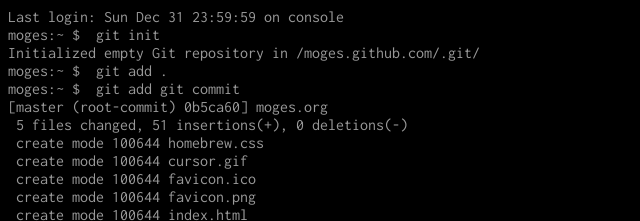
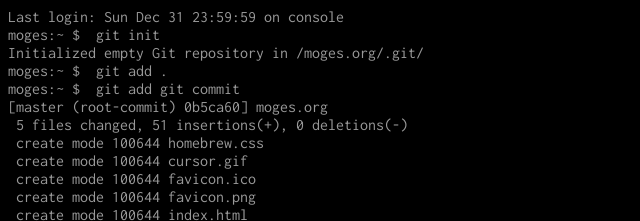
Before and after one commit to moges/moges.github.com, a plain HTML site: page index.html in a window 1280 px wide. Shown: the top 221 px of the page, 0-640 px from the left. Drawn offline with Linux system fonts and the light colour scheme.

Commit message:
updated Git repository location

```diff
--- a/index.html
+++ b/index.html
@@ -10,7 +10,7 @@
 <div id="old">
 <p>Last login: Sun Dec 31 23:59:59 on console</p>
 <p>moges:~ $&nbsp; git init</p>
-<p>Initialized empty Git repository in /moges.github.com/.git/</p>
+<p>Initialized empty Git repository in /moges.org/.git/</p>
 <p>moges:~ $&nbsp; git add .</p>
 <p>moges:~ $&nbsp; git add git commit</p>
 <p>[master (root-commit) 0b5ca60] moges.org<br>
```
